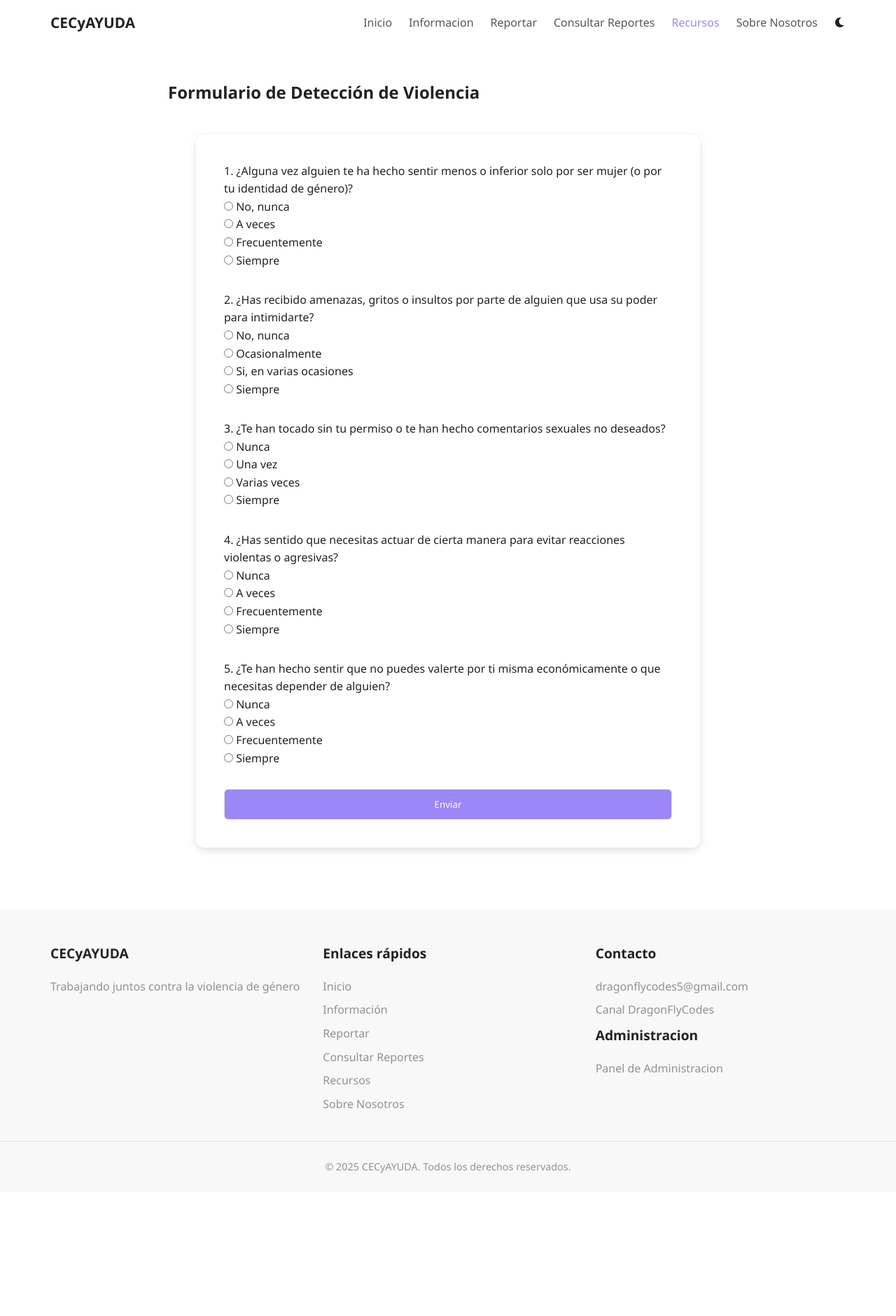
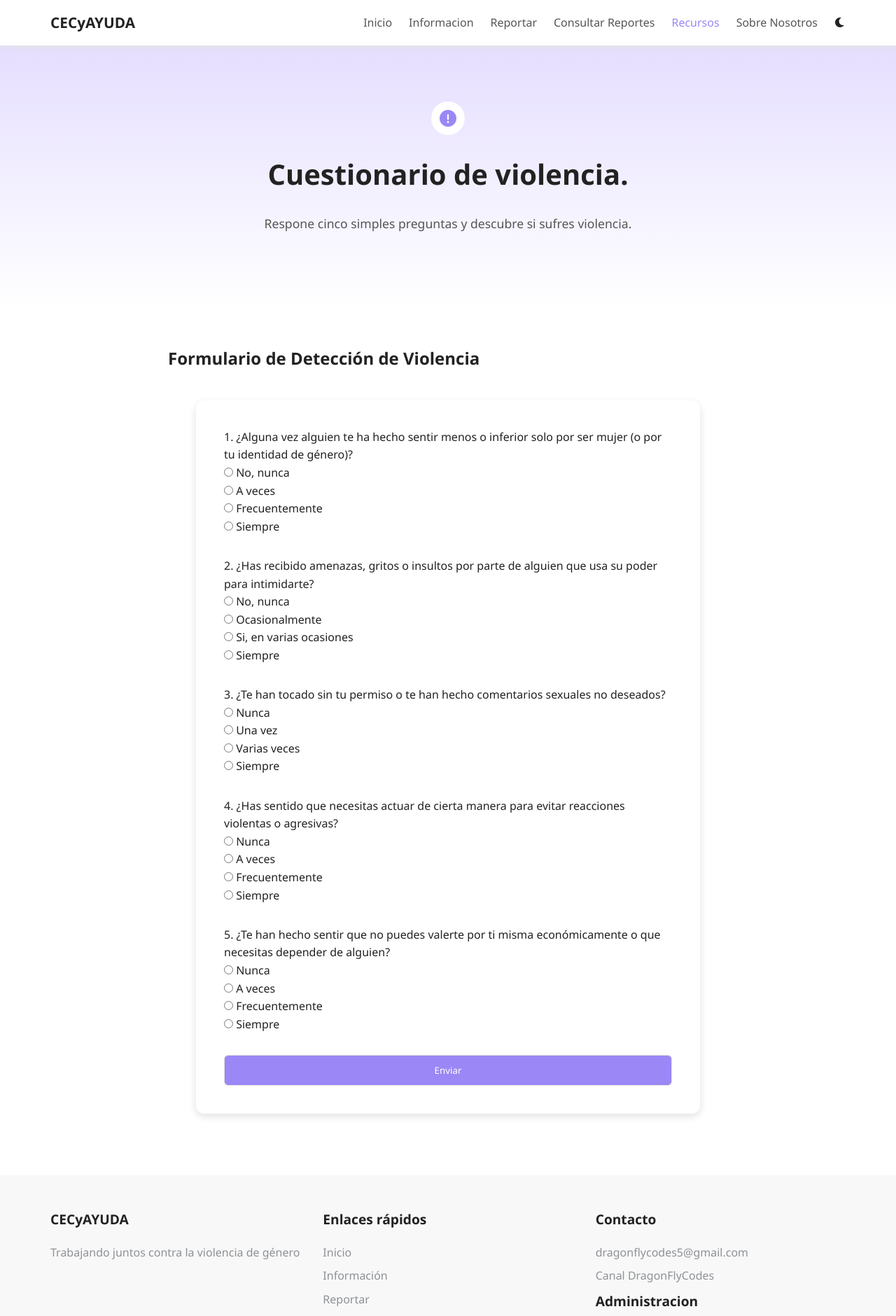
Before and after one commit to 7dg84/CECyAYUDA, a PHP site: page /violencia.html in a window 1280 px wide. Shown: the top 1880 px of the page at 70% size. Before the commit the page ends 1676 px from the top, so only its background shows below. Run offline with PHP 8.4, Linux system fonts and the light colour scheme.

Commit message:
tema, imagen sobre nosotros

```diff
--- a/webpage/admin/config.json
+++ b/webpage/admin/config.json
@@ -7,7 +7,7 @@
     },
     "admin": {
         "user": "admin",
-        "passwordhash": "$2y$10$nUJHzwlR98IDhwt8T.QDtOkCYZxj6S5VoxyhKHbBWzy\/3dK67psLK",
+        "passwordhash": "$2y$10$nUJHzwlR98IDhwt8T.QDtOkCYZxj6S5VoxyhKHbBWzy/3dK67psLK",
         "email": ""
     },
     "mail": {
--- a/webpage/scripts/mobile.js
+++ b/webpage/scripts/mobile.js
@@ -27,23 +27,31 @@ document.addEventListener('DOMContentLoaded', function () {
         // Boton para tema
         const themeBtn = document.createElement('div');
         themeBtn.className = "toggle-theme";
-        themeBtn.innerHTML = '<i class="fa-solid fa-moon"></i>';
+        themeBtn.innerHTML = '<i class="fa-solid fa-moon"></i><p>Tema</p>';
+        themeBtn.style.display = 'flex';
+        themeBtn.style.margin = '1rem';
+        themeBtn.style.alignItems = 'center';
+        themeBtn.children[0].style.marginRight = '2rem';
     // Cargar el logo correcto del tema
     if (document.body.classList.contains('dark-mode')) {
       localStorage.setItem('theme', 'dark');
       themeBtn.children[0].className = "fa-solid fa-sun";
+      themeBtn.children[1].textContent = "Tema Claro";
     } else {
       localStorage.setItem('theme', 'light');
       themeBtn.children[0].className = "fa-solid fa-moon";
+      themeBtn.children[1].textContent = "Tema Oscuro";
     }
     themeBtn.addEventListener('click', function () {
       document.body.classList.toggle('dark-mode');
       if (document.body.classList.contains('dark-mode')) {
         localStorage.setItem('theme', 'dark');
         themeBtn.children[0].className = "fa-solid fa-sun";
+        themeBtn.children[1].textContent = "Tema Claro";
       } else {
         localStorage.setItem('theme', 'light');
         themeBtn.children[0].className = "fa-solid fa-moon";
+        themeBtn.children[1].textContent = "Tema Oscuro";
       }
     });
 
--- a/webpage/styles/about.css
+++ b/webpage/styles/about.css
@@ -31,7 +31,7 @@
 
 .team-image {
   width: 100%;
-  height: 800px;
+  height: 50%;
   object-fit: cover;
 }
 
--- a/webpage/styles/main.css
+++ b/webpage/styles/main.css
@@ -30,6 +30,7 @@ body.dark-mode {
 
 /* Boton del modo oscuro */
 #toggle-dark, .toggle-dark {
+  display: flex;
   background-color: var(--background);
   width: 1.3rem;
   height: 1.3rem;
--- a/webpage/violencia.html
+++ b/webpage/violencia.html
@@ -48,13 +48,25 @@
           <i class="fas fa-bars"></i>
         </button>
       </div>
+    </header>
 
+    <main>
+      <!-- Mensaje -->
+      <section class="hero-section">
+        <div class="hero-content">
+          <div class="icon">
+            <i class="fa-solid fa-circle-exclamation"></i>
+          </div>
+          <h1 class="hero-title">Cuestionario de violencia.</h1>
+          <p class="hero-text">
+            Respone cinco simples preguntas y descubre si sufres violencia.
+          </p>
+        </div>
+      </section>
 
       <!-- Formulario de seteccion de violencia de genero -->
       <section class="detection-section">
         <div id="detection-content" class="detection-content">
-          <center>
-          </center>
           <h1 class="section-title">Formulario de Detección de Violencia</h1>
 
           <form id="violenciaForm">
@@ -123,11 +135,7 @@
         </dialog>
       </section>
 
-
-      <!-- Enlace al archivo JavaScript -->
-      <script src="scripts/violencia.js"></script>
-
-
+    </main>
     <!-- Pie de página -->
     <footer class="footer">
       <div class="footer-container">
@@ -166,6 +174,8 @@
     </footer>
   </div>
 
+  <script src="scripts/violencia.js"></script>
+  <!-- Enlave para el archivo JavaScript -->
   <script src="scripts/mobile.js"></script>
 </body>
 
```
Also changed, not shown: 1 other file. Lines whose indentation alone changed are shown as unchanged.
